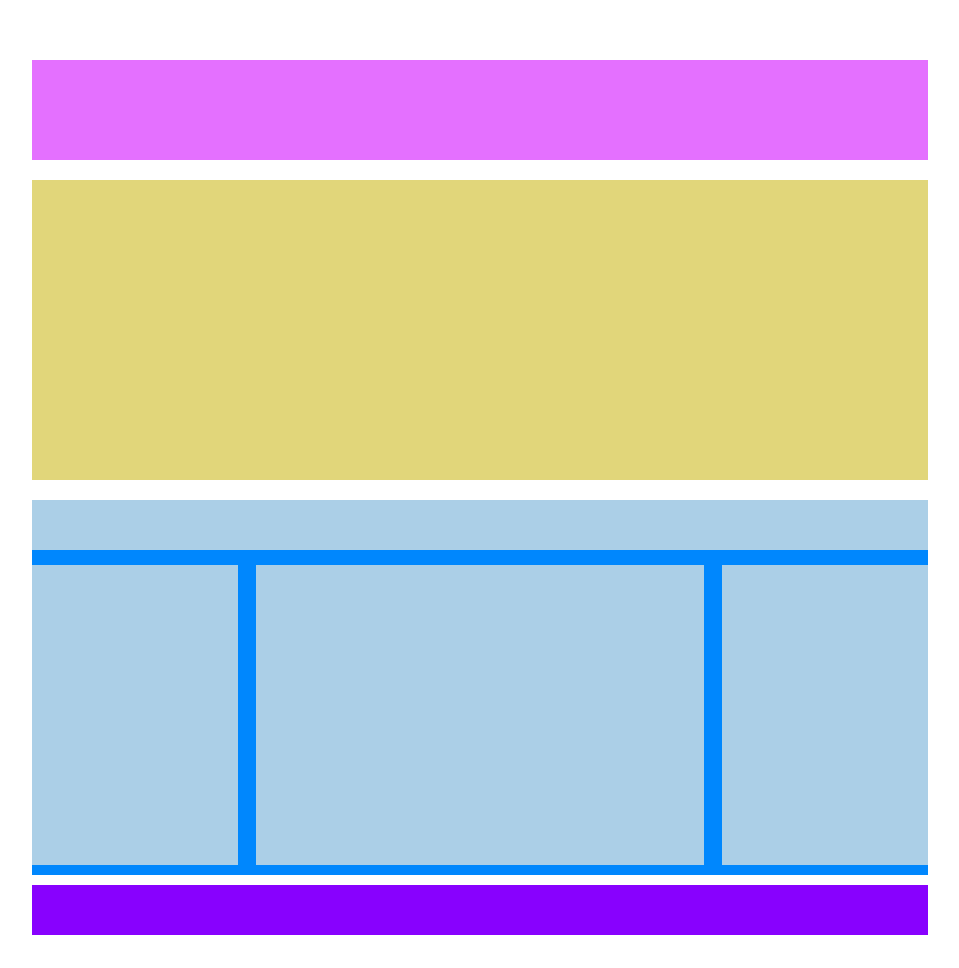
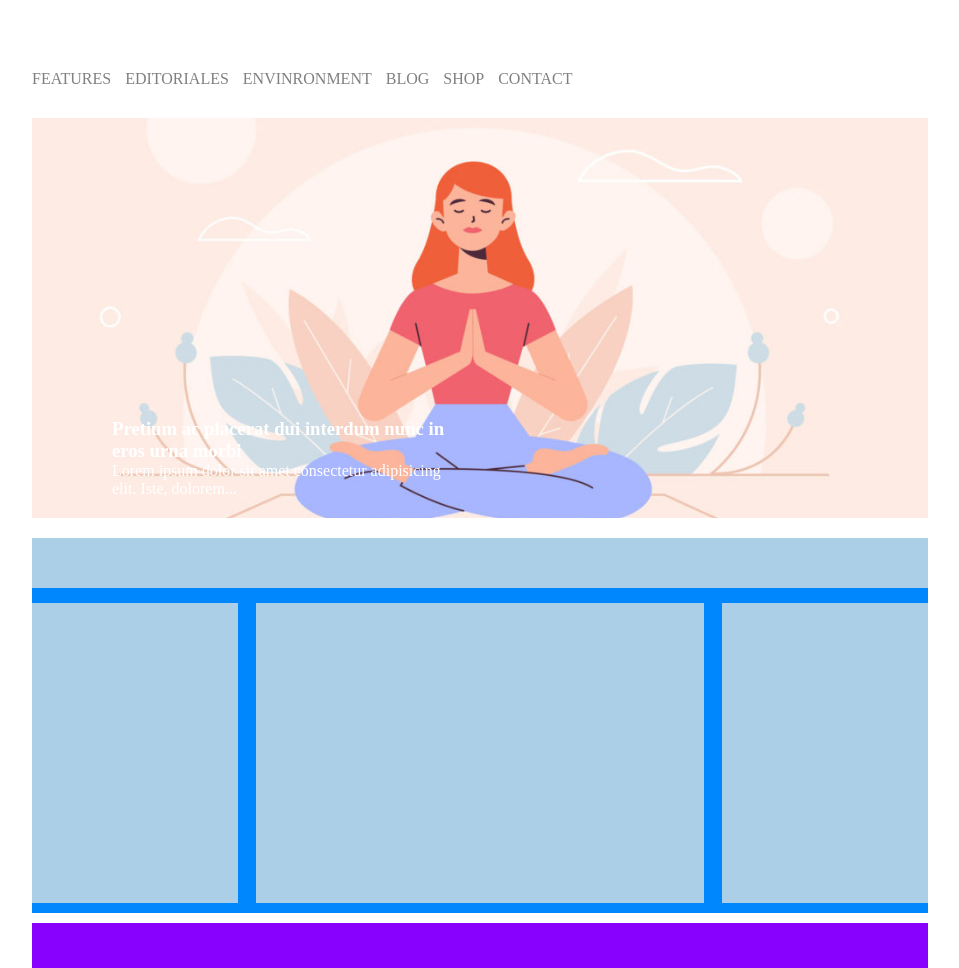
Before and after one commit to Nicolas2595/htmlcss-wp, a plain HTML site: page index.html in a window 1280 px wide. Shown: the part 132-1100 px from the top of the page, without its empty margins (160-1119 px from the left). Drawn offline with Linux system fonts and the light colour scheme.

Commit message:
aggiunto header completo

```diff
--- a/css/style.css
+++ b/css/style.css
@@ -12,18 +12,46 @@ body {
     margin: 15%;
 
 }
+/*header*/
+header {
+    /*height: 100px;*/
+    margin-bottom: 20px;
+    /*background-color: #E470FF;*/
+}
 
-header {
+/*nav {
     height: 100px;
-    margin-bottom: 20px;
-    background-color: #E470FF;
+}*/
+
+.list-inline > li {
+    list-style: none;
+    display: inline-block;
+    padding: 10px 10px 10px 0;
+}
+
+.list-inline a {
+    text-decoration: none;
+    color: grey;
 }
 
 .generico {
-    height: 300px;
-    background-color: #e1d67a;
+    height: 400px;
+    /*background-color: #e1d67a;*/
+    background-image: url('../immagini/banner.jpg');
+    background-size: cover;
+    background-position: center;
+    background-color: rgba(0, 0, 0, 1);
 }
 
+.rettangolo {
+    height: 100px;
+    width: 350px;
+    margin-left: 80px;
+    padding-top: 300px;
+    color: white;
+}
+
+/*main*/
 main {
     margin-top: 20px;
     background-color: #0087fd;
@@ -68,7 +96,7 @@ main::after {
     margin-bottom: 10px;
     background-color: #abcfe7;
 }
-
+/*footer*/
 footer {
     height: 50px;
     margin-top: 10px;
--- a/index.html
+++ b/index.html
@@ -10,11 +10,43 @@
     <body>
 
         <!-- inizio header -->
-        <header></header>
+        <header>
+
+            <!-- inizio nav list -->
+            <nav>
+                <ul class="list-inline">
+                    <li>
+                        <a href="">FEATURES</a>
+                    </li>
+                    <li>
+                        <a href="">EDITORIALES</a>
+                    </li>
+                    <li>
+                        <a href="">ENVINRONMENT</a>
+                    </li>
+                    <li>
+                        <a href="">BLOG</a>
+                    </li>
+                    <li>
+                        <a href="">SHOP</a>
+                    </li>
+                    <li>
+                        <a href="">CONTACT</a>
+                    </li>
+                </ul>
+            </nav>
+            <!-- fine nav list -->
+
+        </header>
         <!-- Fine header -->
 
         <!-- inizio div generico -->
-        <div class="generico"></div>
+        <div class="generico">
+            <div class="rettangolo">
+                <h3>Pretium ac placerat dui interdum nunc in eros urna morbi</h3>
+                <p>Lorem ipsum dolor sit amet consectetur adipisicing elit. Iste, dolorem...</p>
+            </div>
+        </div>
         <!-- Fine div generico -->
 
 
```
